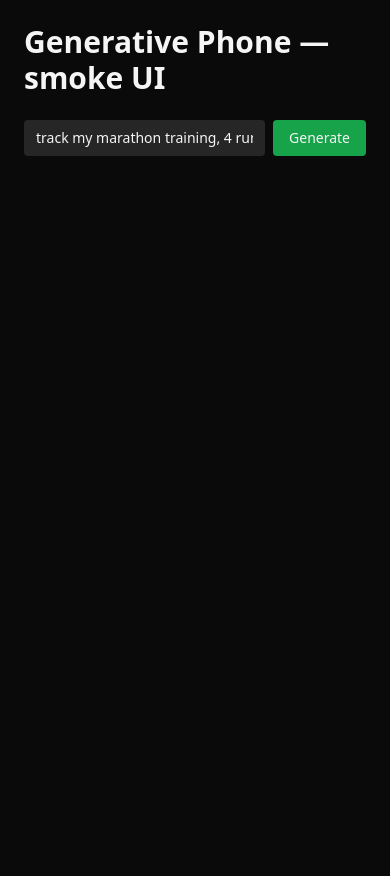
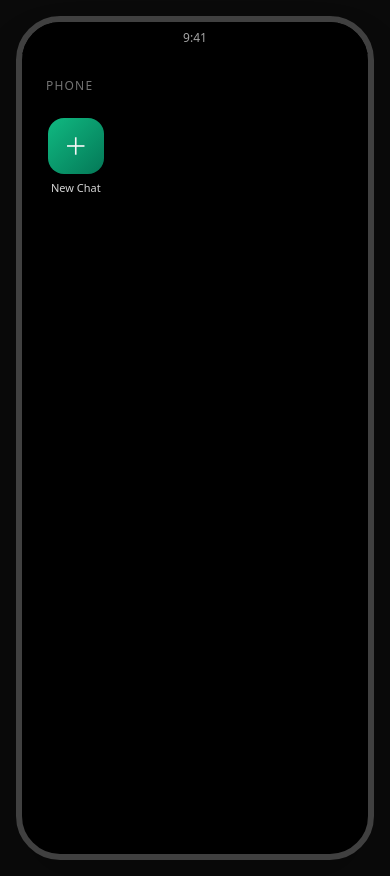
Before and after one commit to tantk/chatui, a React (Vite) app: page / in a window 390 px wide. Before the commit the page ends 844 px from the top, so only its background shows below. Built offline with nearby package versions, Linux system fonts and the light colour scheme.

Commit message:
feat: phone shell, home screen, install animation, app view

```diff
--- a/src/App.tsx
+++ b/src/App.tsx
@@ -1,54 +1,63 @@
-import { useState } from "react";
+import { useEffect, useState } from "react";
+import { PhoneFrame } from "./shell/PhoneFrame";
+import { HomeScreen } from "./shell/HomeScreen";
+import { NewChatScreen } from "./shell/NewChatScreen";
+import { BootstrapView } from "./shell/BootstrapView";
+import { AppView } from "./shell/AppView";
+import { storage } from "./lib/storage";
 import { bootstrap } from "./lib/api";
-import { Renderer } from "./renderer/Renderer";
 import type { App } from "./lib/types";
 
+type Screen =
+  | { kind: "home" }
+  | { kind: "newchat" }
+  | { kind: "bootstrapping"; message: string }
+  | { kind: "app"; id: string };
+
 export default function App() {
-  const [app, setApp] = useState<App | null>(null);
-  const [loading, setLoading] = useState(false);
-  const [input, setInput] = useState("track my marathon training, 4 runs a week");
-  const [error, setError] = useState<string | null>(null);
+  const [apps, setApps] = useState<App[]>(() => storage.loadApps());
+  const [screen, setScreen] = useState<Screen>({ kind: "home" });
 
-  async function go() {
-    setLoading(true);
-    setError(null);
+  useEffect(() => {
+    storage.saveApps(apps);
+  }, [apps]);
+
+  async function handleNewChatSubmit(message: string) {
+    setScreen({ kind: "bootstrapping", message });
     try {
-      const a = await bootstrap(input);
-      setApp(a);
+      const newApp = await bootstrap(message);
+      setApps((prev) => [...prev, newApp]);
+      setScreen({ kind: "app", id: newApp.id });
     } catch (e) {
-      setError((e as Error).message);
-    } finally {
-      setLoading(false);
+      alert((e as Error).message);
+      setScreen({ kind: "newchat" });
     }
   }
 
   return (
-    <div className="min-h-screen p-6 max-w-3xl mx-auto">
-      <h1 className="text-3xl font-semibold mb-6">Generative Phone — smoke UI</h1>
-      <div className="flex gap-2 mb-4">
-        <input
-          className="flex-1 rounded bg-neutral-800 px-3 py-2 text-sm"
-          value={input}
-          onChange={(e) => setInput(e.target.value)}
+    <PhoneFrame>
+      {screen.kind === "home" && (
+        <HomeScreen
+          apps={apps}
+          onOpen={(id) => setScreen({ kind: "app", id })}
+          onNewChat={() => setScreen({ kind: "newchat" })}
         />
-        <button
-          className="rounded bg-green-600 px-4 py-2 text-sm font-medium disabled:opacity-50"
-          onClick={go}
-          disabled={loading}
-        >
-          {loading ? "..." : "Generate"}
-        </button>
-      </div>
-      {error && <div className="rounded bg-red-900/40 p-3 text-sm text-red-300">{error}</div>}
-      {app && (
-        <div className="mt-6 rounded-3xl bg-neutral-950 border border-neutral-800 p-4">
-          <div className="mb-3 flex items-center gap-2 text-lg font-medium">
-            <span>{app.icon}</span>
-            <span>{app.name}</span>
-          </div>
-          <Renderer tree={app.tree} data={app.data} />
-        </div>
       )}
-    </div>
+      {screen.kind === "newchat" && (
+        <NewChatScreen
+          onSubmit={handleNewChatSubmit}
+          onBack={() => setScreen({ kind: "home" })}
+        />
+      )}
+      {screen.kind === "bootstrapping" && <BootstrapView message={screen.message} />}
+      {screen.kind === "app" && (
+        <AppView
+          appId={screen.id}
+          apps={apps}
+          setApps={setApps}
+          onHome={() => setScreen({ kind: "home" })}
+        />
+      )}
+    </PhoneFrame>
   );
 }
--- /dev/null
+++ b/src/chat/ChatComposer.tsx
@@ -0,0 +1,36 @@
+import { useState } from "react";
+
+type Props = { onSubmit: (msg: string) => void; disabled?: boolean };
+
+export function ChatComposer({ onSubmit, disabled }: Props) {
+  const [v, setV] = useState("");
+  return (
+    <div className="p-3 border-t border-neutral-800 flex gap-2">
+      <input
+        value={v}
+        onChange={(e) => setV(e.target.value)}
+        onKeyDown={(e) => {
+          if (e.key === "Enter" && v.trim() && !disabled) {
+            onSubmit(v);
+            setV("");
+          }
+        }}
+        disabled={disabled}
+        className="flex-1 rounded-2xl bg-neutral-900 px-4 py-2 text-sm disabled:opacity-50"
+        placeholder={disabled ? "thinking…" : "say something to this app"}
+      />
+      <button
+        onClick={() => {
+          if (v.trim() && !disabled) {
+            onSubmit(v);
+            setV("");
+          }
+        }}
+        disabled={disabled || !v.trim()}
+        className="rounded-2xl bg-emerald-600 px-4 text-sm disabled:opacity-50"
+      >
+        ↑
+      </button>
+    </div>
+  );
+}
--- /dev/null
+++ b/src/shell/AppView.tsx
@@ -0,0 +1,40 @@
+import { useState } from "react";
+import { Renderer } from "../renderer/Renderer";
+import { ChatComposer } from "../chat/ChatComposer";
+import type { App } from "../lib/types";
+
+type Props = {
+  appId: string;
+  apps: App[];
+  setApps: React.Dispatch<React.SetStateAction<App[]>>;
+  onHome: () => void;
+};
+
+export function AppView({ appId, apps, onHome }: Props) {
+  const app = apps.find((a) => a.id === appId);
+  const [pending, setPending] = useState(false);
+
+  if (!app) {
+    return <div className="p-6 text-sm text-red-400">App not found</div>;
+  }
+
+  async function handleMutate(_msg: string) {
+    // wired in Phase 3
+    setPending(true);
+    setTimeout(() => setPending(false), 500);
+  }
+
+  return (
+    <div className="flex-1 flex flex-col">
+      <div className="flex items-center gap-3 p-3 border-b border-neutral-800">
+        <button onClick={onHome} className="text-neutral-400 text-sm">‹ Home</button>
+        <span className="text-2xl">{app.icon}</span>
+        <span className="text-sm">{app.name}</span>
+      </div>
+      <div className="flex-1 overflow-y-auto">
+        <Renderer tree={app.tree} data={app.data} backendUrl={app.backendUrl} />
+      </div>
+      <ChatComposer onSubmit={handleMutate} disabled={pending} />
+    </div>
+  );
+}
--- /dev/null
+++ b/src/shell/BootstrapView.tsx
@@ -0,0 +1,30 @@
+import { useEffect, useState } from "react";
+
+const PHASES = ["Designing layout…", "Composing widgets…", "Almost ready…"];
+
+export function BootstrapView({ message }: { message: string }) {
+  const [phaseIdx, setPhaseIdx] = useState(0);
+
+  useEffect(() => {
+    const t1 = setTimeout(() => setPhaseIdx(1), 2000);
+    const t2 = setTimeout(() => setPhaseIdx(2), 5000);
+    return () => {
+      clearTimeout(t1);
+      clearTimeout(t2);
+    };
+  }, []);
+
+  return (
+    <div className="flex-1 flex flex-col items-center justify-center p-8 text-center">
+      <div className="relative w-20 h-20 mb-6">
+        <div className="absolute inset-0 rounded-2xl border-4 border-neutral-700" />
+        <div
+          className="absolute inset-0 rounded-2xl border-4 border-emerald-500 border-t-transparent animate-spin"
+          style={{ animationDuration: "1.2s" }}
+        />
+      </div>
+      <div className="text-sm text-neutral-300 mb-1">{PHASES[phaseIdx]}</div>
+      <div className="text-xs text-neutral-500 px-4">"{message}"</div>
+    </div>
+  );
+}
--- /dev/null
+++ b/src/shell/HomeScreen.tsx
@@ -0,0 +1,40 @@
+import type { App } from "../lib/types";
+
+type Props = {
+  apps: App[];
+  onOpen: (id: string) => void;
+  onNewChat: () => void;
+};
+
+export function HomeScreen({ apps, onOpen, onNewChat }: Props) {
+  return (
+    <div className="flex-1 p-6 overflow-y-auto">
+      <h1 className="text-xs uppercase tracking-widest text-neutral-500 mb-6">Phone</h1>
+      <div className="grid grid-cols-4 gap-5">
+        <button
+          onClick={onNewChat}
+          className="flex flex-col items-center gap-1.5"
+        >
+          <div className="w-14 h-14 rounded-2xl bg-gradient-to-br from-emerald-500 to-emerald-700 flex items-center justify-center text-2xl">
+            ＋
+          </div>
+          <span className="text-[11px] text-neutral-300">New Chat</span>
+        </button>
+        {apps.map((a) => (
+          <button
+            key={a.id}
+            onClick={() => onOpen(a.id)}
+            className="flex flex-col items-center gap-1.5"
+          >
+            <div className="w-14 h-14 rounded-2xl bg-neutral-800 flex items-center justify-center text-2xl">
+              {a.icon}
+            </div>
+            <span className="text-[11px] text-neutral-300 truncate w-16 text-center">
+              {a.name}
+            </span>
+          </button>
+        ))}
+      </div>
+    </div>
+  );
+}
--- /dev/null
+++ b/src/shell/NewChatScreen.tsx
@@ -0,0 +1,40 @@
+import { useState } from "react";
+
+type Props = {
+  onSubmit: (msg: string) => void;
+  onBack: () => void;
+};
+
+export function NewChatScreen({ onSubmit, onBack }: Props) {
+  const [msg, setMsg] = useState("");
+  return (
+    <div className="flex-1 flex flex-col">
+      <div className="flex items-center gap-3 p-3 border-b border-neutral-800">
+        <button onClick={onBack} className="text-neutral-400 text-sm">‹ Home</button>
+        <span className="text-sm">New Chat</span>
+      </div>
+      <div className="flex-1 p-4 flex items-end">
+        <div className="text-sm text-neutral-500">
+          What do you want help with? I'll build you an app for it.
+        </div>
+      </div>
+      <div className="p-3 border-t border-neutral-800 flex gap-2">
+        <input
+          autoFocus
+          value={msg}
+          onChange={(e) => setMsg(e.target.value)}
+          onKeyDown={(e) => e.key === "Enter" && msg.trim() && onSubmit(msg)}
+          className="flex-1 rounded-2xl bg-neutral-900 px-4 py-2 text-sm"
+          placeholder="e.g. track my marathon training"
+        />
+        <button
+          onClick={() => msg.trim() && onSubmit(msg)}
+          disabled={!msg.trim()}
+          className="rounded-2xl bg-emerald-600 px-4 text-sm disabled:opacity-50"
+        >
+          ↑
+        </button>
+      </div>
+    </div>
+  );
+}
--- /dev/null
+++ b/src/shell/PhoneFrame.tsx
@@ -0,0 +1,14 @@
+import type { ReactNode } from "react";
+
+export function PhoneFrame({ children }: { children: ReactNode }) {
+  return (
+    <div className="min-h-screen bg-neutral-950 flex items-center justify-center p-4">
+      <div className="w-[390px] h-[844px] rounded-[44px] border-[6px] border-neutral-700 bg-black overflow-hidden flex flex-col relative shadow-2xl">
+        <div className="h-8 bg-black flex items-center justify-center text-xs text-neutral-400">
+          9:41
+        </div>
+        <div className="flex-1 overflow-hidden flex flex-col">{children}</div>
+      </div>
+    </div>
+  );
+}
```
